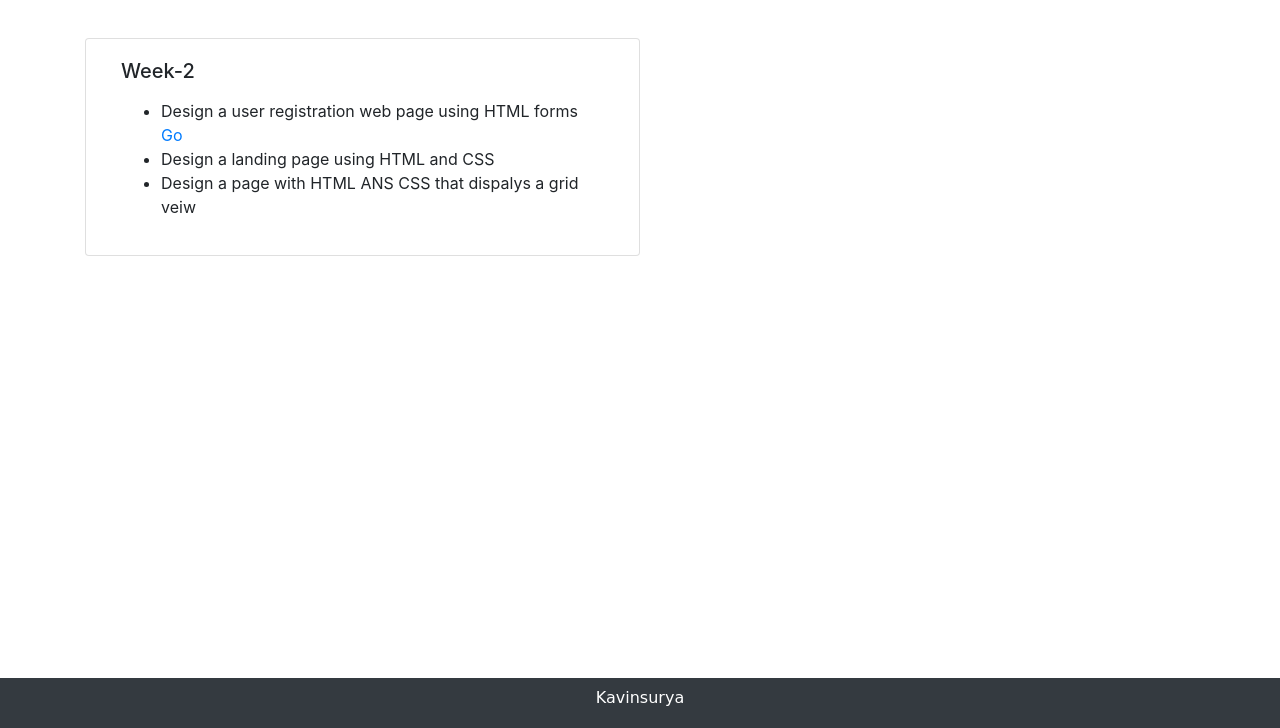
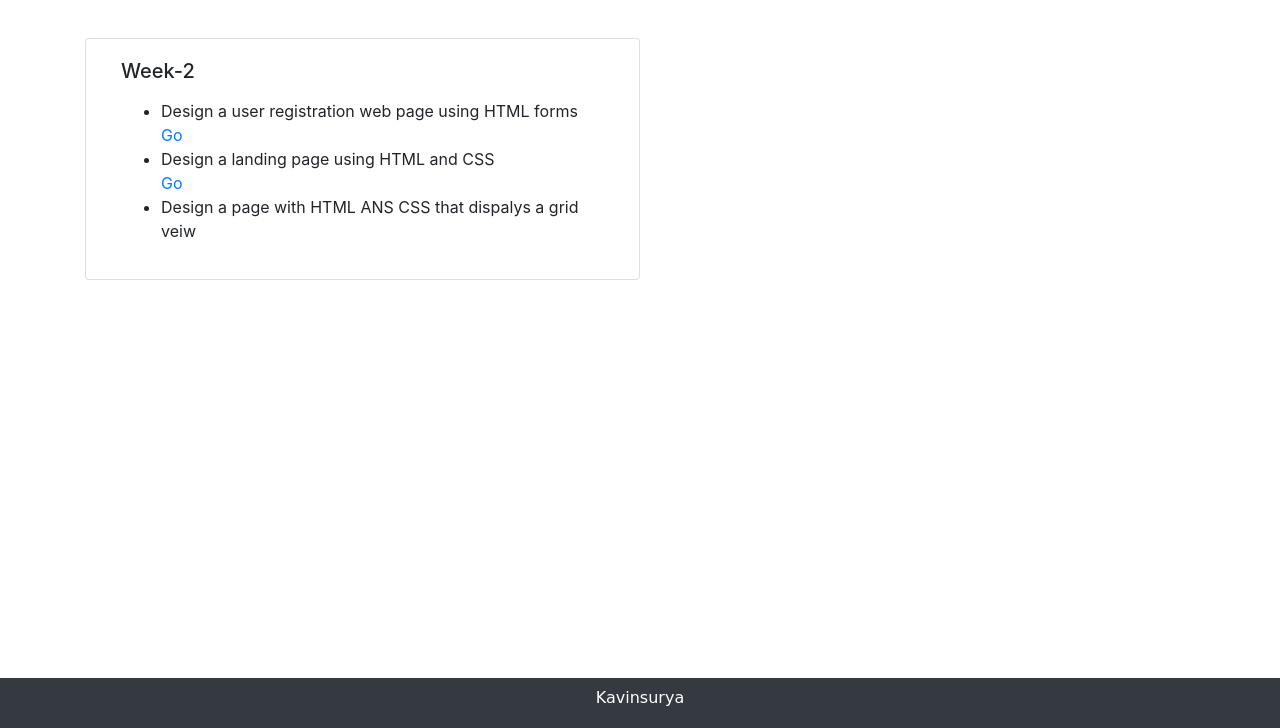
Before and after one commit to kavinsurya/Weekly_Assessment, a plain HTML site: page index.html in a window 1280 px wide. Shown: the part 72-800 px from the top of the page. Drawn offline with nearby package versions, Linux system fonts and the light colour scheme.

Commit message:
index html changes

```diff
--- a/index.html
+++ b/index.html
@@ -28,7 +28,7 @@
                 <p class="card-text">
                     <ul>
                         <li> Design a user registration web page using HTML forms <br> <a href="Week-2/registration/index.html"> Go</a></li>
-                        <li>Design a landing page using HTML and CSS</li>
+                        <li>Design a landing page using HTML and CSS <br> <a href="Week-2/Grid/index.html"> Go</a></li>
                         <li>Design a page with HTML ANS CSS that dispalys a grid veiw</li>
                     </ul>
                 </p>
```
